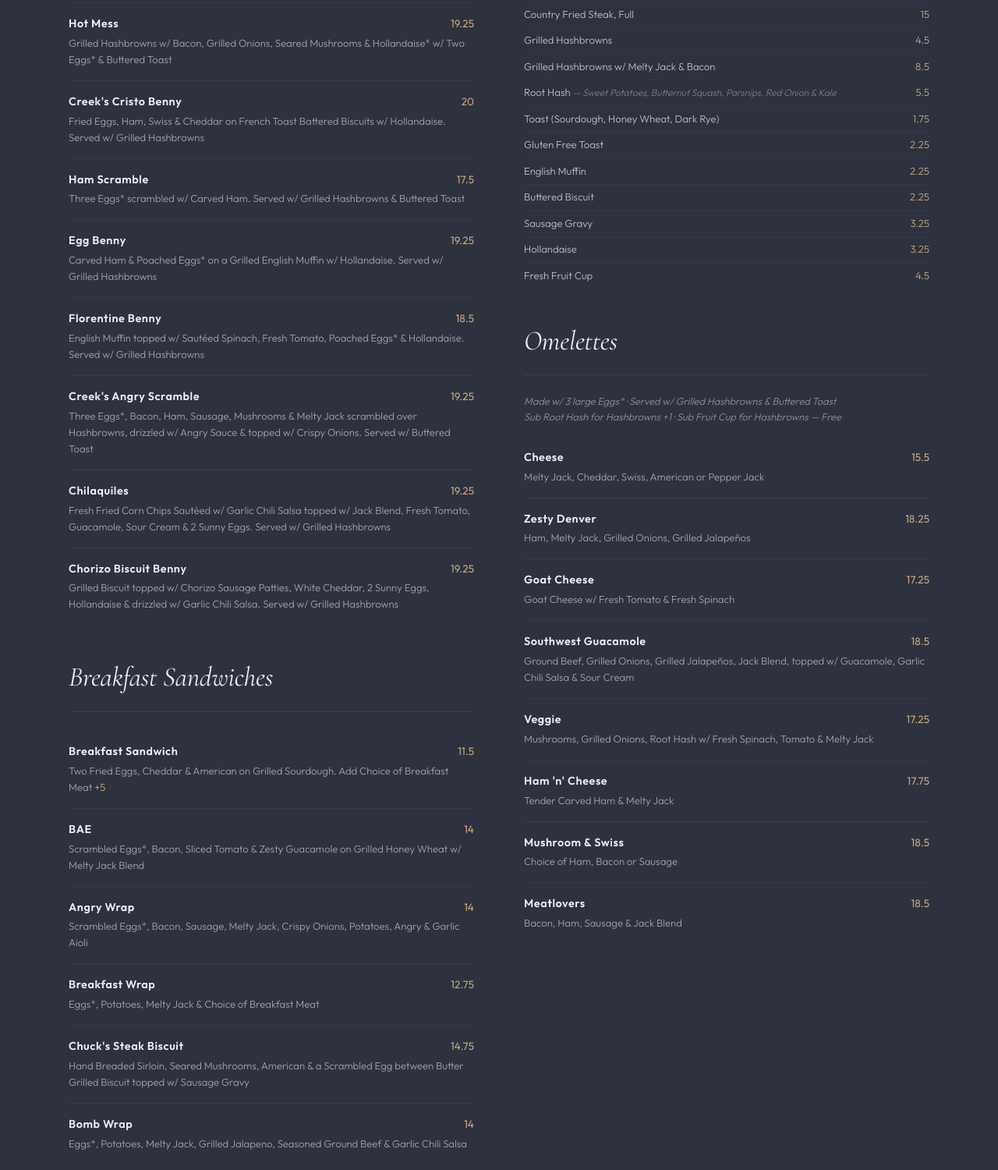
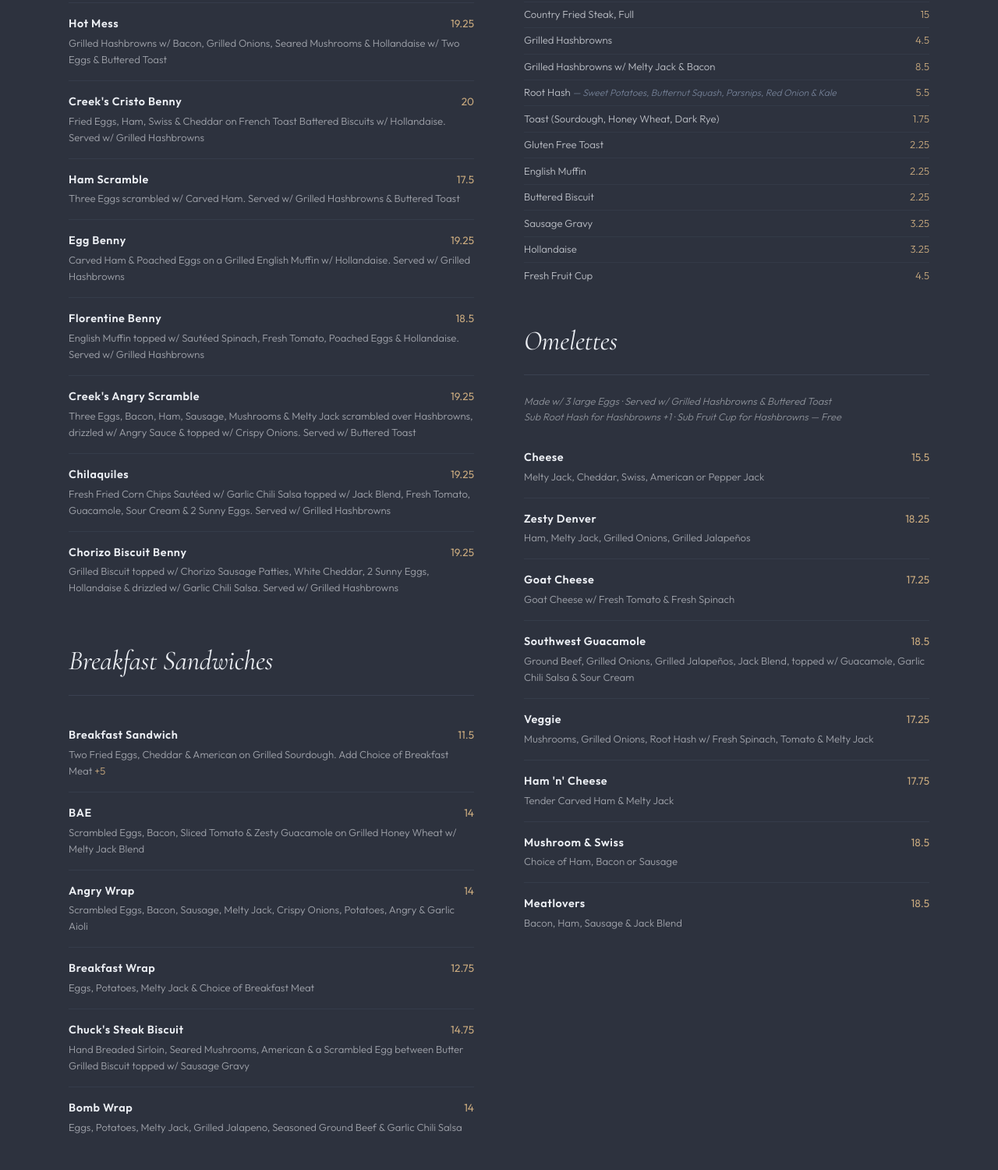
Before and after one commit to websiteslive/millercreekcafe, a plain HTML site: page menu.html in a window 1280 px wide. Shown: the part 1400-2900 px from the top of the page at 78% size. Drawn offline with nearby package versions, Linux system fonts and the light colour scheme.

Commit message:
Add files via upload

```diff
--- a/menu.html
+++ b/menu.html
@@ -532,7 +532,7 @@
                   <span class="item-name">Hot Mess</span>
                   <span class="item-price">19.25</span>
                 </div>
-                <p class="item-desc">Grilled Hashbrowns w/ Bacon, Grilled Onions, Seared Mushrooms &amp; Hollandaise* w/ Two Eggs* &amp; Buttered Toast</p>
+                <p class="item-desc">Grilled Hashbrowns w/ Bacon, Grilled Onions, Seared Mushrooms &amp; Hollandaise w/ Two Eggs &amp; Buttered Toast</p>
               </div>
               <div class="menu-item">
                 <div class="flex justify-between items-start gap-3">
@@ -546,28 +546,28 @@
                   <span class="item-name">Ham Scramble</span>
                   <span class="item-price">17.5</span>
                 </div>
-                <p class="item-desc">Three Eggs* scrambled w/ Carved Ham. Served w/ Grilled Hashbrowns &amp; Buttered Toast</p>
+                <p class="item-desc">Three Eggs scrambled w/ Carved Ham. Served w/ Grilled Hashbrowns &amp; Buttered Toast</p>
               </div>
               <div class="menu-item">
                 <div class="flex justify-between items-start gap-3">
                   <span class="item-name">Egg Benny</span>
                   <span class="item-price">19.25</span>
                 </div>
-                <p class="item-desc">Carved Ham &amp; Poached Eggs* on a Grilled English Muffin w/ Hollandaise. Served w/ Grilled Hashbrowns</p>
+                <p class="item-desc">Carved Ham &amp; Poached Eggs on a Grilled English Muffin w/ Hollandaise. Served w/ Grilled Hashbrowns</p>
               </div>
               <div class="menu-item">
                 <div class="flex justify-between items-start gap-3">
                   <span class="item-name">Florentine Benny</span>
                   <span class="item-price">18.5</span>
                 </div>
-                <p class="item-desc">English Muffin topped w/ Sautéed Spinach, Fresh Tomato, Poached Eggs* &amp; Hollandaise. Served w/ Grilled Hashbrowns</p>
+                <p class="item-desc">English Muffin topped w/ Sautéed Spinach, Fresh Tomato, Poached Eggs &amp; Hollandaise. Served w/ Grilled Hashbrowns</p>
               </div>
               <div class="menu-item">
                 <div class="flex justify-between items-start gap-3">
                   <span class="item-name">Creek's Angry Scramble</span>
                   <span class="item-price">19.25</span>
                 </div>
-                <p class="item-desc">Three Eggs*, Bacon, Ham, Sausage, Mushrooms &amp; Melty Jack scrambled over Hashbrowns, drizzled w/ Angry Sauce &amp; topped w/ Crispy Onions. Served w/ Buttered Toast</p>
+                <p class="item-desc">Three Eggs, Bacon, Ham, Sausage, Mushrooms &amp; Melty Jack scrambled over Hashbrowns, drizzled w/ Angry Sauce &amp; topped w/ Crispy Onions. Served w/ Buttered Toast</p>
               </div>
               <div class="menu-item">
                 <div class="flex justify-between items-start gap-3">
@@ -602,21 +602,21 @@
                 <span class="item-name">BAE</span>
                 <span class="item-price">14</span>
               </div>
-              <p class="item-desc">Scrambled Eggs*, Bacon, Sliced Tomato &amp; Zesty Guacamole on Grilled Honey Wheat w/ Melty Jack Blend</p>
+              <p class="item-desc">Scrambled Eggs, Bacon, Sliced Tomato &amp; Zesty Guacamole on Grilled Honey Wheat w/ Melty Jack Blend</p>
             </div>
             <div class="menu-item">
               <div class="flex justify-between items-start gap-3">
                 <span class="item-name">Angry Wrap</span>
                 <span class="item-price">14</span>
               </div>
-              <p class="item-desc">Scrambled Eggs*, Bacon, Sausage, Melty Jack, Crispy Onions, Potatoes, Angry &amp; Garlic Aioli</p>
+              <p class="item-desc">Scrambled Eggs, Bacon, Sausage, Melty Jack, Crispy Onions, Potatoes, Angry &amp; Garlic Aioli</p>
             </div>
             <div class="menu-item">
               <div class="flex justify-between items-start gap-3">
                 <span class="item-name">Breakfast Wrap</span>
                 <span class="item-price">12.75</span>
               </div>
-              <p class="item-desc">Eggs*, Potatoes, Melty Jack &amp; Choice of Breakfast Meat</p>
+              <p class="item-desc">Eggs, Potatoes, Melty Jack &amp; Choice of Breakfast Meat</p>
             </div>
             <div class="menu-item">
               <div class="flex justify-between items-start gap-3">
@@ -630,7 +630,7 @@
                 <span class="item-name">Bomb Wrap</span>
                 <span class="item-price">14</span>
               </div>
-              <p class="item-desc">Eggs*, Potatoes, Melty Jack, Grilled Jalapeno, Seasoned Ground Beef &amp; Garlic Chili Salsa</p>
+              <p class="item-desc">Eggs, Potatoes, Melty Jack, Grilled Jalapeno, Seasoned Ground Beef &amp; Garlic Chili Salsa</p>
             </div>
           </div>
 
@@ -713,7 +713,7 @@
           <div class="mt-12 reveal delay-2">
             <h3 class="section-title mb-1">Omelettes</h3>
             <hr class="section-rule" />
-            <p class="section-note mb-4">Made w/ 3 large Eggs* · Served w/ Grilled Hashbrowns &amp; Buttered Toast<br/>Sub Root Hash for Hashbrowns +1 · Sub Fruit Cup for Hashbrowns — Free</p>
+            <p class="section-note mb-4">Made w/ 3 large Eggs · Served w/ Grilled Hashbrowns &amp; Buttered Toast<br/>Sub Root Hash for Hashbrowns +1 · Sub Fruit Cup for Hashbrowns — Free</p>
             <div class="menu-item">
               <div class="flex justify-between items-start gap-3">
                 <span class="item-name">Cheese</span><span class="item-price">15.5</span>
@@ -779,7 +779,7 @@
           Over the Top Burgers <br/><span class="text-nordic-muted italic font-light">&amp; Premium Chicken</span>
         </h2>
         <p class="section-note mt-3">All served on a Butter Grilled Bun &nbsp;·&nbsp; Gluten Free Bun +2 &nbsp;·&nbsp; Add 2nd Burger Patty +3 &nbsp;·&nbsp; Lettuce Wrap — Free</p>
-        <p class="section-note mt-1">Fresh 6 oz Patty* — Hand Breaded or Grilled Chicken Breast* can be substituted for any burger</p>
+        <p class="section-note mt-1">Fresh 6 oz Patty — Hand Breaded or Grilled Chicken Breast can be substituted for any burger</p>
       </div>
 
       <div class="grid grid-cols-1 lg:grid-cols-2 gap-x-16">
@@ -874,11 +874,11 @@
               <span class="item-name">Crispy Fish Sandwich</span>
               <span class="item-price">Solo 14 · w/ Fries 18.5</span>
             </div>
-            <p class="item-desc">Battered Cod*, Cheddar, Creek Sauce</p>
+            <p class="item-desc">Battered Cod, Cheddar, Creek Sauce</p>
           </div>
           <div class="menu-item">
             <div class="flex justify-between items-start gap-3">
-              <span class="item-name">Pork Chop* Johns</span>
+              <span class="item-name">Pork Chop Johns</span>
               <span class="item-price">Solo 11 · w/ Fries 15.5</span>
             </div>
             <p class="item-desc">Garlic Aioli, American</p>
@@ -1045,7 +1045,7 @@
               <span class="item-name">Cantina Fish Wrap</span>
               <span class="item-price">Solo 14.5 · w/ Fries 19</span>
             </div>
-            <p class="item-desc">Battered Cod*, Guacamole, Crispy Onions, Jack Blend, Angry Sauce, Lettuce</p>
+            <p class="item-desc">Battered Cod, Guacamole, Crispy Onions, Jack Blend, Angry Sauce, Lettuce</p>
           </div>
           <div class="menu-item">
             <div class="flex justify-between items-start gap-3">
@@ -1095,7 +1095,7 @@
               <span class="item-name">Crispy Chicken</span>
               <span class="item-price">19</span>
             </div>
-            <p class="item-desc">Crispy Chicken*, Bacon, Jack Blend, Tomato, Cucumber, Garlic Tears. Now w/ Hand Breaded Tenders &amp; Applewood Smoked Bacon</p>
+            <p class="item-desc">Crispy Chicken, Bacon, Jack Blend, Tomato, Cucumber, Garlic Tears. Now w/ Hand Breaded Tenders &amp; Applewood Smoked Bacon</p>
           </div>
           <div class="menu-item">
             <div class="flex justify-between items-start gap-3">
```
